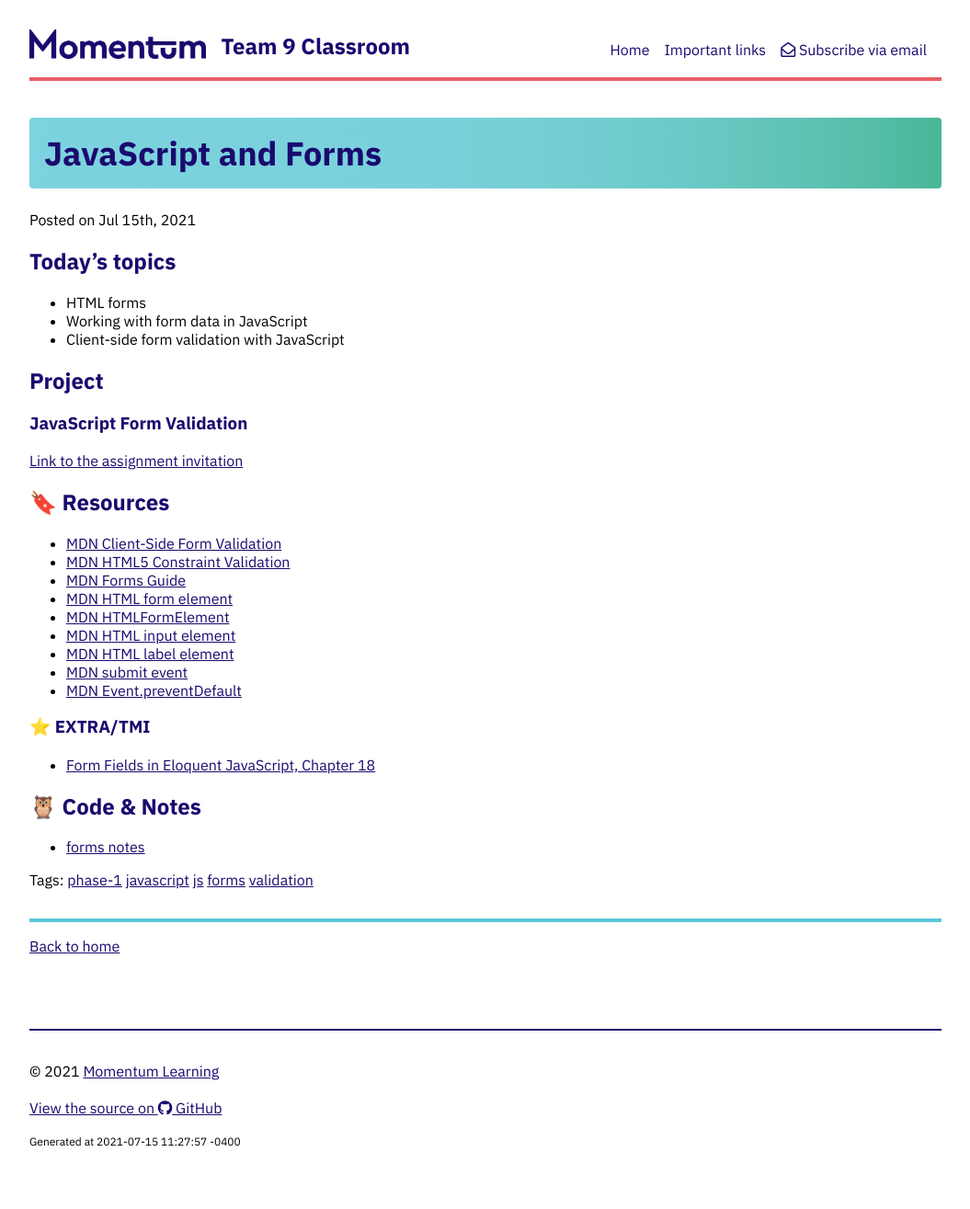
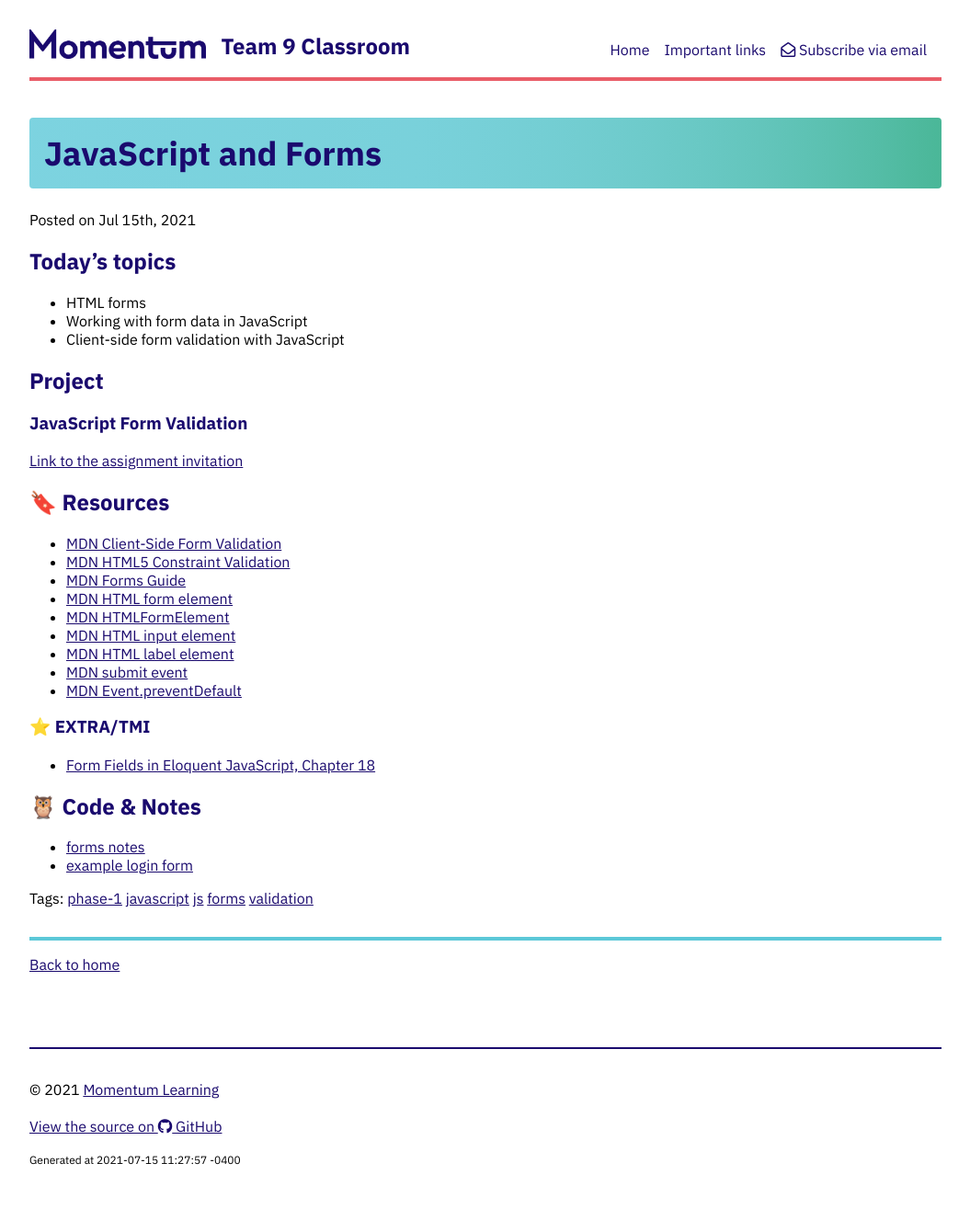
Before and after one commit to Momentum-Team-9/momentum-team-9.github.io, a Jekyll site: the page built from _posts/2021-07-15-js-and-forms.md, in a window 1280 px wide. Shown: the whole page at 92% size, without its empty margins (112-1167 px from the left). Built offline with Jekyll 4.4.1, drawn with Linux system fonts in a browser that asks for light colours; nearby versions of some CDN libraries.

Commit message:
Add example code from morning class

```diff
--- a/_posts/2021-07-15-js-and-forms.md
+++ b/_posts/2021-07-15-js-and-forms.md
@@ -35,3 +35,4 @@ tags: phase-1 javascript js forms validation
 ## 🦉 Code & Notes
 
 - [forms notes](https://github.com/Momentum-Team-9/notes/blob/main/js-forms.md)
+- [example login form](https://github.com/Momentum-Team-9/examples/tree/main/js-login-form)
```
